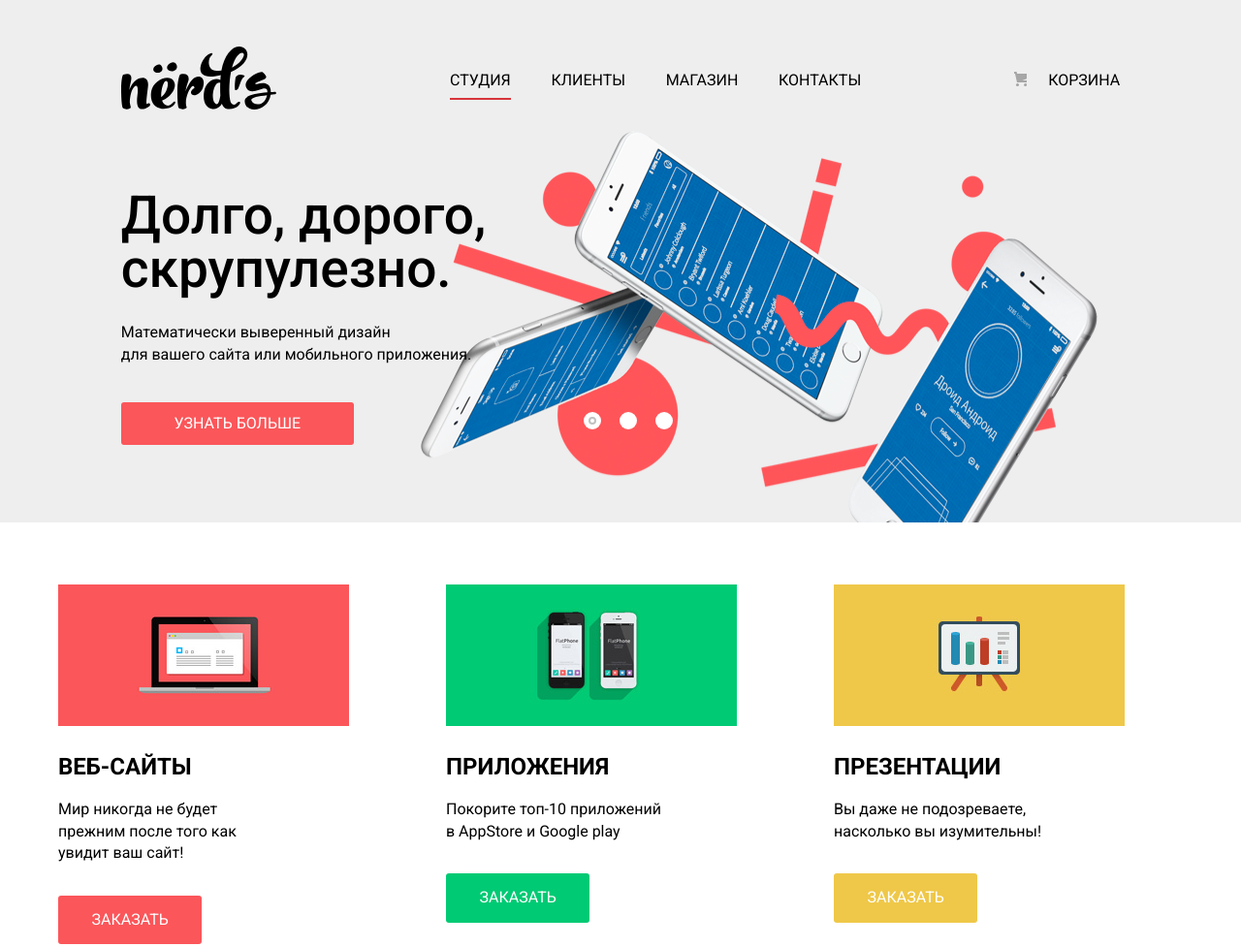
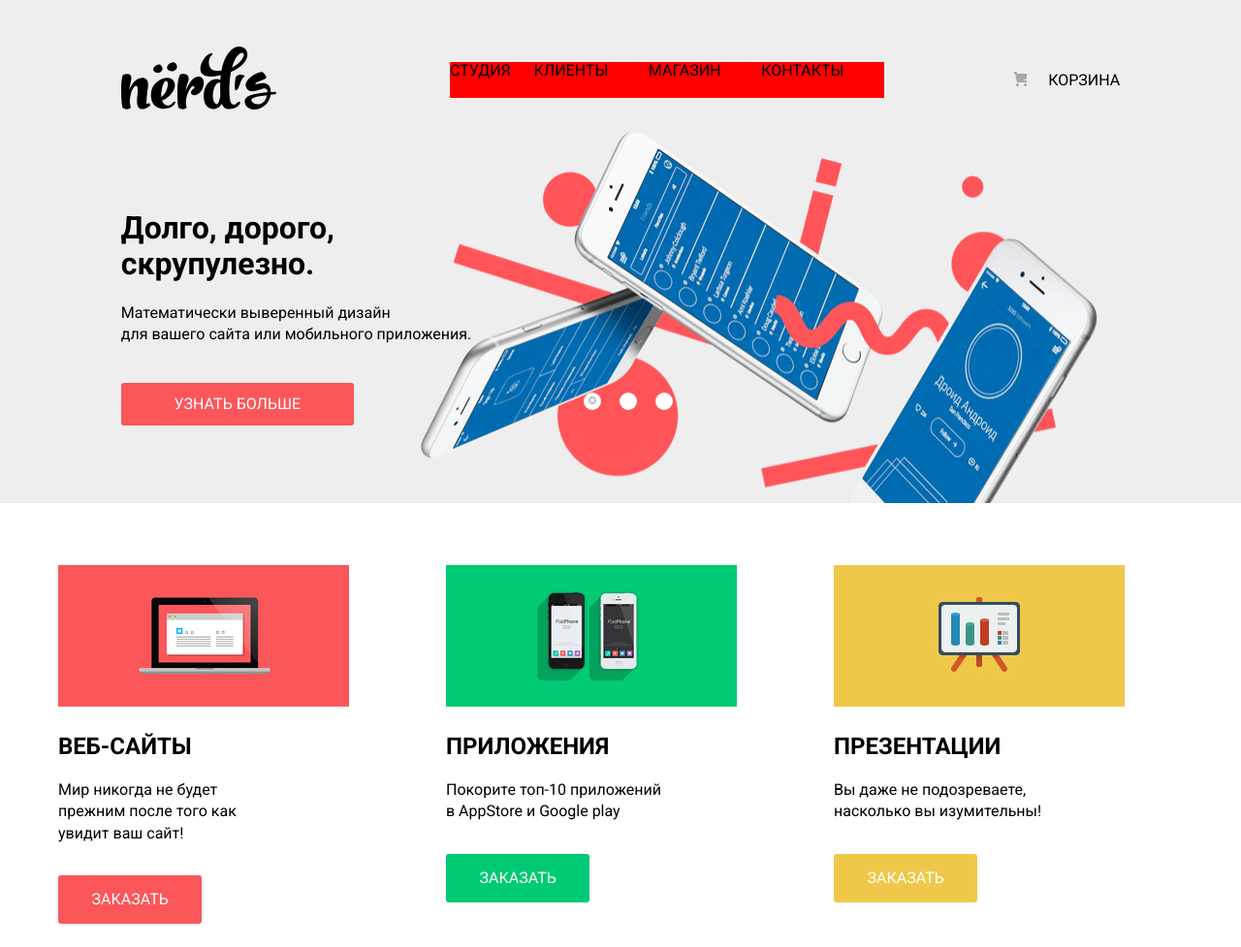
Before and after one commit to NikitaPr0705/nerds-html-academy, a website: page index.html in a window 1280 px wide. Shown: the top 977 px of the page at 97% size. Drawn offline with Linux system fonts and the light colour scheme.

Commit message:
fixed semantic

```diff
--- a/index.html
+++ b/index.html
@@ -24,10 +24,20 @@
           <img class="main-navigation__logo" src="src/images/nerds-logo.svg" width="160" height="65" alt="Логотип дизайн-студии Нёрдс">
           </div>
         <nav class="user-navigation">
-              <a class="user-navigation__link navigation-item-current" href="index.html">Студия</a>
-              <a class="user-navigation__link" href="#">Клиенты</a>
-              <a class="user-navigation__link" href="catalog.html">Магазин</a>
-              <a class="user-navigation__link" href="#">Контакты</a>
+          <ul class="user-navigation__list">
+              <li class="user-navigation__item">
+                <a class="user-navigation__link navigation-item-current" href="index.html">Студия</a>
+              </li>
+              <li class="user-navigation__item">
+                <a class="user-navigation__link" href="#">Клиенты</a>
+              </li>
+              <li class="user-navigation__item">
+                <a class="user-navigation__link" href="catalog.html">Магазин</a>
+              </li>
+              <li class="user-navigation__item">
+                <a class="user-navigation__link" href="#">Контакты</a>
+              </li>
+          </ul>
         </nav>
         <div class="folder-wrapper">
           <div class="folder-item">
@@ -50,17 +60,17 @@
           </div>
           <ul class="slider-list">
             <li class="slider-item">
-              <h3>Долго, дорого,<br> скрупулезно.</h3>
+              <h1>Долго, дорого,<br> скрупулезно.</h1>
               <p>Математически выверенный дизайн<br> для вашего сайта или мобильного приложения.</p>
               <a class="slider-item-button button" href="#">Узнать больше</a>
             </li>
             <li class="slider-item">
-              <h3>Любим математику как никто другой</h3>
+              <h1>Любим математику как никто другой</h1>
               <p>Никакого креатива, только математические формулы для расчета идеальных пропорций.</p>
               <a class="slider-item-button button" href="#">Узнать больше</a>
             </li>
             <li class="slider-item">
-              <h3>Только ночь,<br> только хардкор</h3>
+              <h1>Только ночь,<br> только хардкор</h1>
               <p>Работать днем, как все? Мы против этого.<br> Ближе к полуночи работа только начинается.</p>
               <a class="slider-item-button button" href="#">Узнать больше</a>
             </li>
@@ -208,7 +218,7 @@
 
     <div class="contacts-container">
       <div class="contacts">
-        <span class="contacts__title">NЁRDS DESIGN STUDIO</span>
+        <h2 class="contacts__title">NЁRDS DESIGN STUDIO</h2>
         <span class="contacts__address">191186, Санкт-Петербург,<br>
           ул. Б. Конюшенная, д. 19/8</span>
         <span class="contacts__phone-number">тел. +7 (812) 275-75-75 </span>
--- a/package.json
+++ b/package.json
@@ -10,7 +10,6 @@
     "watch:css": "onchange 'src/scss' -- npm run scss",
     "start": "run-p serve watch:css",
     "prettier": "prettier --write src/**/*.js"
-
   },
   "author": "",
   "license": "ISC",
--- a/src/scss/styles.scss
+++ b/src/scss/styles.scss
@@ -47,6 +47,12 @@ input[type="radio"].visually-hidden {
   transition: .2s;
 }
 
+ul {
+  padding: 0;
+  margin: 0;
+  list-style: none;
+}
+
 .body {
   //width: 100%;
   font-family: "Roboto", Arial, Helvetica, sans-serif;
@@ -123,19 +129,21 @@ input[type="radio"].visually-hidden {
 
 
           .user-navigation {
-            //background-color: red;
+            background-color: red;
             width: 35vw;
             //max-width: 440px;
             //min-height: 43px;
             /* margin-right: 200px; */
 
             /* margin: 0 auto; */
-            display: flex;
-            flex-direction: row;
+
             /* flex-wrap: wrap; */
             /* align-items: flex-start; */
             /* justify-content: center; */
-
+            .user-navigation__list {
+              display: flex;
+              flex-direction: row;
+              .user-navigation__item {
                 .user-navigation__link {
                   //width: 100%;
                   //background-color: blue;
@@ -173,6 +181,10 @@ input[type="radio"].visually-hidden {
                     //border-bottom: 1px solid #D7363B;
                   }
                 }
+              }
+            }
+
+
           }
 
           .folder-wrapper {
```
Also changed, not shown: dist/css/styles.css, 2 other files. Lines whose indentation alone changed are shown as unchanged.
